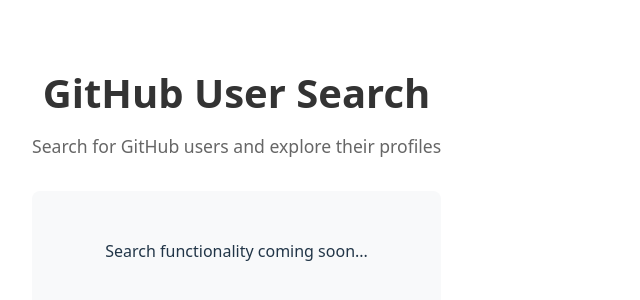
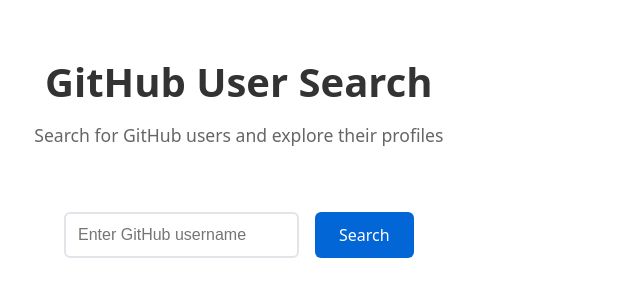
Before and after one commit to ozzular/alx-fe-reactjs, a React (Vite) app in the folder github-user-search/: page / in a window 1280 px wide. Shown: the part 206-506 px from the top of the page, without its empty margins (0-640 px from the left). Built offline with nearby package versions, Linux system fonts and the light colour scheme.

Commit message:
Task 1: Basic search implementation - Add Search component and GitHub API integration

```diff
--- a/github-user-search/src/App.css
+++ b/github-user-search/src/App.css
@@ -21,9 +21,120 @@
 }
 
 .search-container {
+  max-width: 600px;
+  margin: 2rem auto;
+  padding: 2rem;
+}
+
+.search-form {
+  margin-bottom: 2rem;
+}
+
+.input-group {
+  display: flex;
+  gap: 1rem;
+  margin-bottom: 1rem;
+}
+
+.search-input {
+  flex: 1;
+  padding: 0.75rem;
+  border: 2px solid #e1e5e9;
+  border-radius: 6px;
+  font-size: 1rem;
+  transition: border-color 0.2s;
+}
+
+.search-input:focus {
+  outline: none;
+  border-color: #0366d6;
+}
+
+.search-button {
+  padding: 0.75rem 1.5rem;
+  background-color: #0366d6;
+  color: white;
+  border: none;
+  border-radius: 6px;
+  font-size: 1rem;
+  cursor: pointer;
+  transition: background-color 0.2s;
+}
+
+.search-button:hover:not(:disabled) {
+  background-color: #0256cc;
+}
+
+.search-button:disabled {
+  background-color: #6c757d;
+  cursor: not-allowed;
+}
+
+.loading {
   text-align: center;
   padding: 2rem;
-  background-color: #f8f9fa;
+  color: #666;
+}
+
+.error {
+  text-align: center;
+  padding: 1rem;
+  background-color: #f8d7da;
+  color: #721c24;
+  border-radius: 6px;
+  margin: 1rem 0;
+}
+
+.user-result {
+  margin-top: 2rem;
+}
+
+.user-card {
+  display: flex;
+  align-items: center;
+  gap: 1.5rem;
+  padding: 2rem;
+  background-color: #ffffff;
+  border: 1px solid #e1e5e9;
   border-radius: 8px;
-  margin: 2rem 0;
+  box-shadow: 0 2px 4px rgba(0,0,0,0.1);
 }
+
+.user-avatar {
+  width: 80px;
+  height: 80px;
+  border-radius: 50%;
+  border: 2px solid #e1e5e9;
+}
+
+.user-info h3 {
+  margin: 0 0 0.5rem 0;
+  color: #333;
+  font-size: 1.5rem;
+}
+
+.username {
+  color: #666;
+  margin: 0 0 0.5rem 0;
+  font-size: 1rem;
+}
+
+.bio {
+  color: #555;
+  margin: 0.5rem 0 1rem 0;
+  font-style: italic;
+}
+
+.profile-link {
+  display: inline-block;
+  padding: 0.5rem 1rem;
+  background-color: #0366d6;
+  color: white;
+  text-decoration: none;
+  border-radius: 6px;
+  transition: background-color 0.2s;
+}
+
+.profile-link:hover {
+  background-color: #0256cc;
+}
--- a/github-user-search/src/App.jsx
+++ b/github-user-search/src/App.jsx
@@ -1,4 +1,5 @@
 import './App.css'
+import Search from './components/Search'
 
 function App() {
   return (
@@ -8,10 +9,7 @@ function App() {
         <p>Search for GitHub users and explore their profiles</p>
       </header>
       <main>
-        {/* Search component will be added in Task 1 */}
-        <div className="search-container">
-          <p>Search functionality coming soon...</p>
-        </div>
+        <Search />
       </main>
     </div>
   )
--- /dev/null
+++ b/github-user-search/src/components/Search.jsx
@@ -0,0 +1,94 @@
+import { useState } from 'react';
+import { fetchUserData } from '../services/githubService';
+
+const Search = () => {
+  const [username, setUsername] = useState('');
+  const [userData, setUserData] = useState(null);
+  const [loading, setLoading] = useState(false);
+  const [error, setError] = useState('');
+
+  const handleSubmit = async (e) => {
+    e.preventDefault();
+
+    if (!username.trim()) {
+      setError('Please enter a username');
+      return;
+    }
+
+    setLoading(true);
+    setError('');
+    setUserData(null);
+
+    try {
+      const data = await fetchUserData(username.trim());
+      setUserData(data);
+    } catch (err) {
+      setError('Looks like we cant find the user');
+    } finally {
+      setLoading(false);
+    }
+  };
+
+  const handleInputChange = (e) => {
+    setUsername(e.target.value);
+    if (error) setError(''); // Clear error when user starts typing
+  };
+
+  return (
+    <div className="search-container">
+      <form onSubmit={handleSubmit} className="search-form">
+        <div className="input-group">
+          <input
+            type="text"
+            value={username}
+            onChange={handleInputChange}
+            placeholder="Enter GitHub username"
+            className="search-input"
+          />
+          <button type="submit" disabled={loading} className="search-button">
+            {loading ? 'Searching...' : 'Search'}
+          </button>
+        </div>
+      </form>
+
+      {loading && (
+        <div className="loading">
+          <p>Loading...</p>
+        </div>
+      )}
+
+      {error && (
+        <div className="error">
+          <p>{error}</p>
+        </div>
+      )}
+
+      {userData && (
+        <div className="user-result">
+          <div className="user-card">
+            <img
+              src={userData.avatar_url}
+              alt={`${userData.login}'s avatar`}
+              className="user-avatar"
+            />
+            <div className="user-info">
+              <h3>{userData.name || userData.login}</h3>
+              <p className="username">@{userData.login}</p>
+              {userData.bio && <p className="bio">{userData.bio}</p>}
+              <a
+                href={userData.html_url}
+                target="_blank"
+                rel="noopener noreferrer"
+                className="profile-link"
+              >
+                View Profile
+              </a>
+            </div>
+          </div>
+        </div>
+      )}
+    </div>
+  );
+};
+
+export default Search;
--- /dev/null
+++ b/github-user-search/src/services/githubService.js
@@ -0,0 +1,20 @@
+import axios from 'axios';
+
+const BASE_URL = 'https://api.github.com';
+
+/**
+ * Fetch user data from GitHub API
+ * @param {string} username - GitHub username to search for
+ * @returns {Promise} - Promise that resolves to user data
+ */
+export const fetchUserData = async (username) => {
+  try {
+    const response = await axios.get(`${BASE_URL}/users/${username}`);
+    return response.data;
+  } catch (error) {
+    if (error.response && error.response.status === 404) {
+      throw new Error('User not found');
+    }
+    throw new Error('An error occurred while fetching user data');
+  }
+};
```
